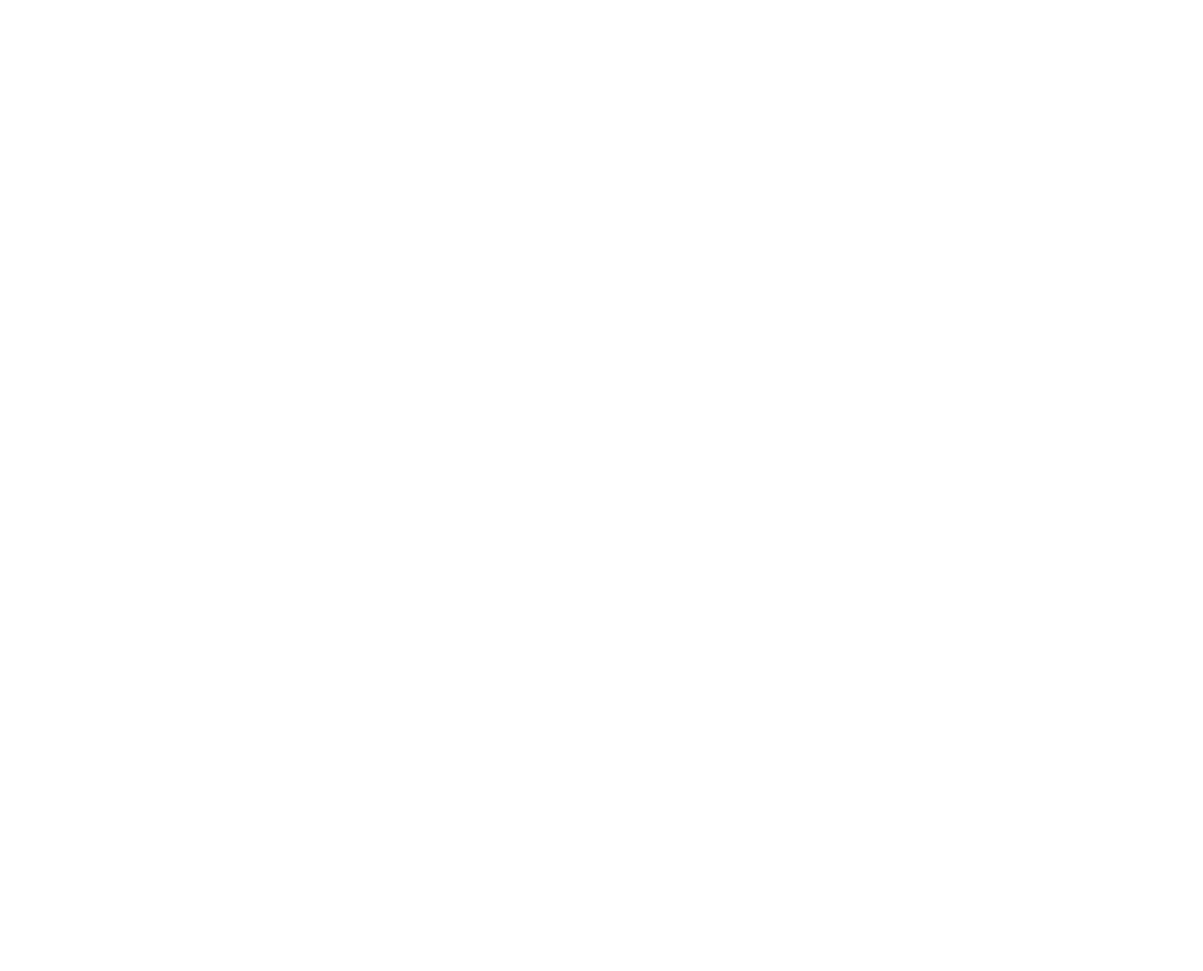
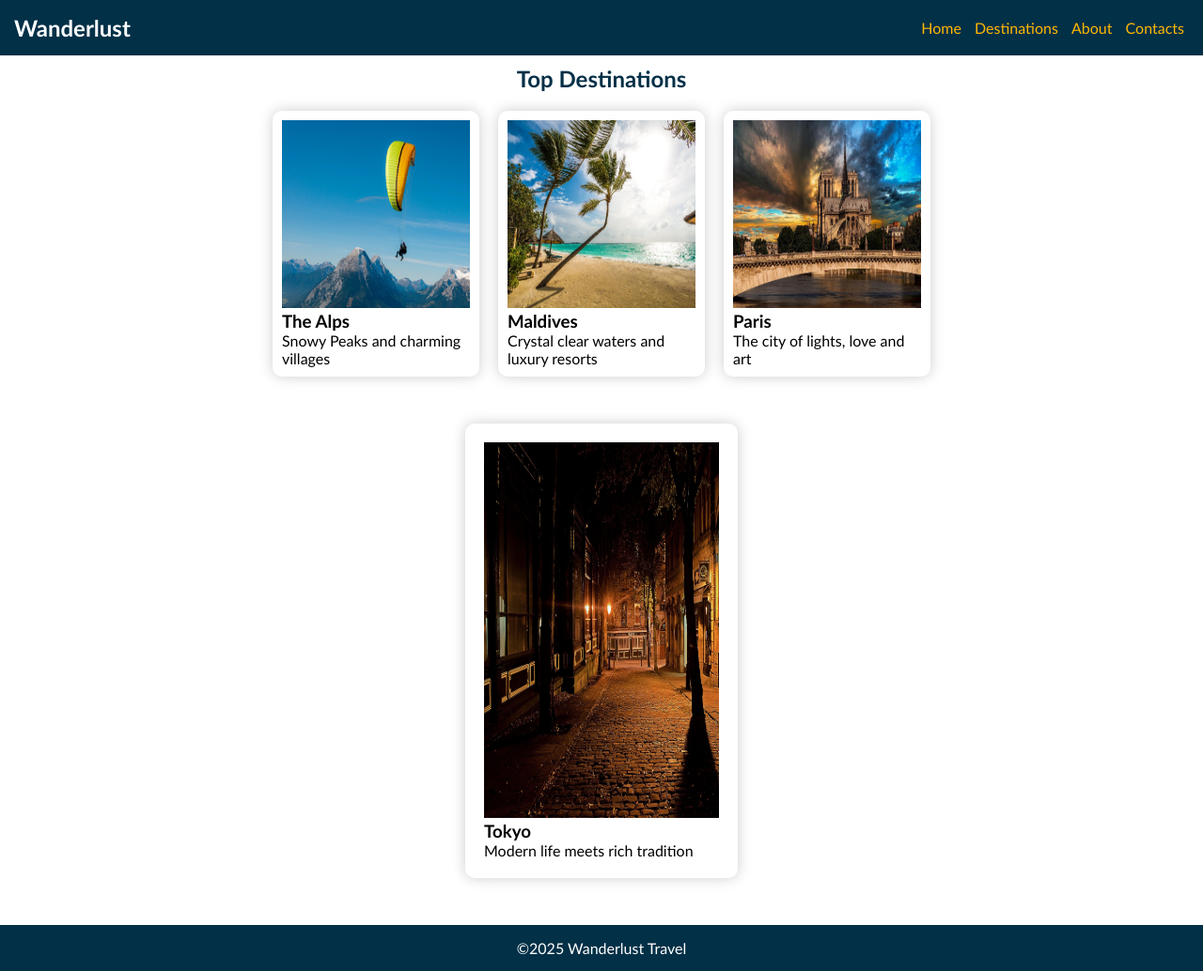
Before and after one commit to juliet-bunde/wanderwold, a plain HTML site: page Destination.html in a window 1280 px wide. Shown: the whole page at 94% size. Before the commit the page ends 800 px from the top, so only its background shows below. Drawn offline with Linux system fonts and the light colour scheme.

Commit message:
multiple nav pages

```diff
--- a/Destination.html
+++ b/Destination.html
@@ -4,6 +4,42 @@
         <link rel="stylesheet" href="Style.css">
     </head>
     <body>
-
+        <div class="header">
+            <h2>Wanderlust</h2>
+            <nav>
+                <a href="index.html">Home</a>
+                <a href="Destination.html">Destinations</a>
+                <a href="about.html">About</a>
+                <a href="contacts.html">Contacts</a>
+            </nav>
+        </div>
+        <h2 class="heading">Top Destinations</h2>
+        <div class="flexcontainer">
+        <div>
+            <img class="image1" src="/images/The Alps.jpg" alt="The Alps">
+            <h3>The Alps</h3>
+            <p>Snowy Peaks and charming villages</p>
+        </div>
+        <div>
+            <img class="image1" src="/images/Maldives.jpg" alt="Maldives image">
+            <h3>Maldives</h3>
+            <p>Crystal clear waters and luxury resorts</p>
+        </div>
+        <div>
+            <img class="image1" src="/images/Paris.jpg" alt="Paris image">
+            <h3>Paris</h3>
+            <p>The city of lights, love and art</p>
+        </div>
+        </div>
+        <div class="flexcontainer2">
+        <div>
+            <img class="image2" src="/images/Tokyo.jpg" >
+            <h3>Tokyo</h3>
+            <p>Modern life meets rich tradition</p>
+        </div>
+        </div>
+        <div class="footer">
+            <p>&copy;2025 Wanderlust Travel</p>
+        </div>
     </body>
 </html>
--- a/Style.css
+++ b/Style.css
@@ -27,13 +27,12 @@ nav a:hover{
     background-image:url(/images/beach.jpg);
     margin-top:0;
     height:400px;
-    width:1280px;
     display:flex;
     align-items:center;
     justify-content:center;;
     background-repeat:no-repeat;
     background-size: 100% 100%;
-    margin-bottom:65px;
+    margin-bottom:50px;
 }
 
 .text-content{
@@ -49,6 +48,7 @@ h2{
     color:#fff;
     font-weight:bold;
     margin:0;
+
 }
 
 .text{
@@ -68,13 +68,15 @@ button{
 .heading{
     color:#023047;
     text-align:center;
+    padding:5px;
+    margin:5px;
 }
 
 .flexcontainer{
     display:flex;
     justify-content:center;
     margin-bottom:40px;
-    flex-direction: row;
+    flex-wrap: wrap;
 }
 
 .flexcontainer > div{
@@ -84,6 +86,7 @@ button{
     border-radius:10px;
     box-shadow:0 0 15px rgba(0,0,0,0.2);
     align-items:center;
+    margin-top:10px;
 }
 
 .image1{
@@ -101,3 +104,30 @@ button{
 h3, p{
     margin:0;
 }
+
+.flexcontainer2{
+    display:flex;
+    flex-wrap:wrap;
+    justify-content:center;
+}
+
+.flexcontainer2 > div{
+    padding:20px 20px;
+    width:250px;
+    border-radius:10px;
+    box-shadow:0 0 15px rgba(0,0,0,0.2);
+    flex-direction:column;
+    margin-bottom:50px;
+}
+
+.image2{
+    width:250px;
+    height:400px;
+}
+
+.container{
+    padding:60px;
+    text-align:center;
+    margin:10px;
+    font-size:18px;
+}
```
Also changed, not shown: About.html (added, +23 -0 lines), Index.html (+1 -1 lines), Images/Maldives.jpg (added), Images/Paris.jpg (added), Images/The Alps.jpg (added), Images/Tokyo.jpg (added).
